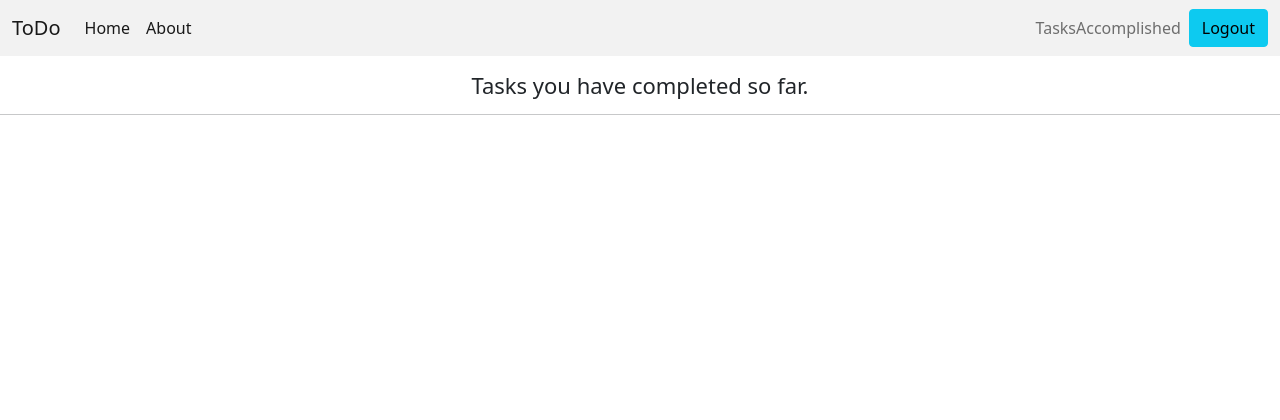
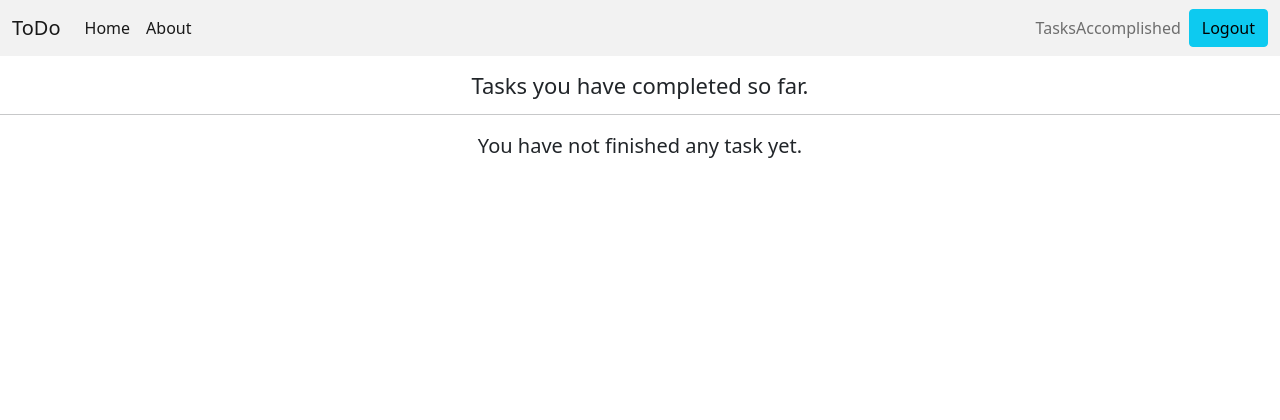
Before and after one commit to ishelke8177/todoapp, a Django app: page /task/completed_tasks/ in a window 1280 px wide. Shown: the top 420 px of the page. Run offline with Django 3.2, Linux system fonts and the light colour scheme; the visitor is signed in with stand-in values (Sample User, id 1); data that the repository does not hold is empty.

Commit message:
Update completed_tasks_list.html

```diff
--- a/task/templates/task/completed_tasks_list.html
+++ b/task/templates/task/completed_tasks_list.html
@@ -5,10 +5,14 @@
     <h2 class="text-center mt-3" style="font-size:22px;">Tasks you have completed so far.</h2>
     <hr>
 
-    <div class="slide-right" style="margin-left:555px">
-        {% for todo in todos %}
-            <h2 style="font-size:20px;">{{ todo }}</h2>
-        {% endfor %}
-    </div>
+    {% if todos|length == 0 %}
+        <p class="text-center" style="font-size: 20px;">You have not finished any task yet.</p>
+    {% else %}
+        <div class="slide-right" style="margin-left:555px">
+            {% for todo in todos %}
+                <h2 style="font-size:20px;">{{ todo }}</h2>
+            {% endfor %}
+        </div>
+    {% endif %}
 
 {% endblock %}
```
